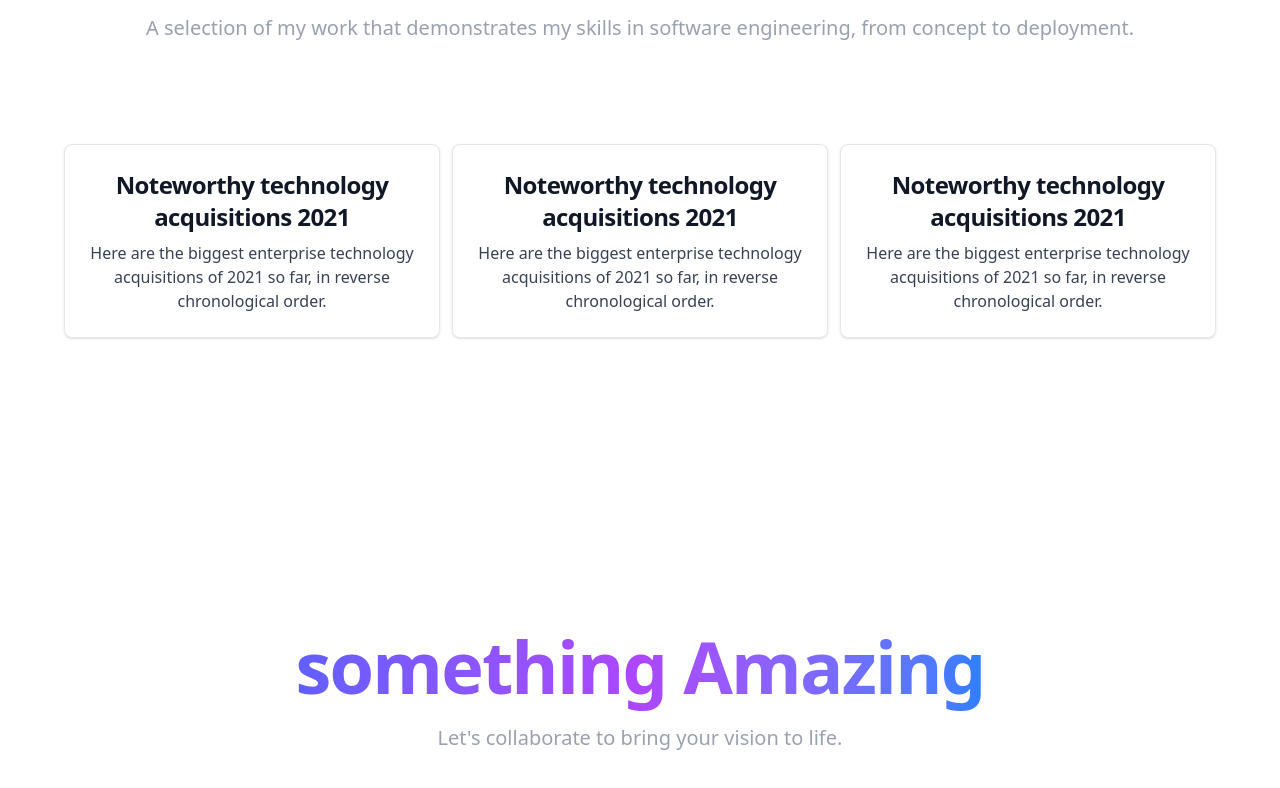
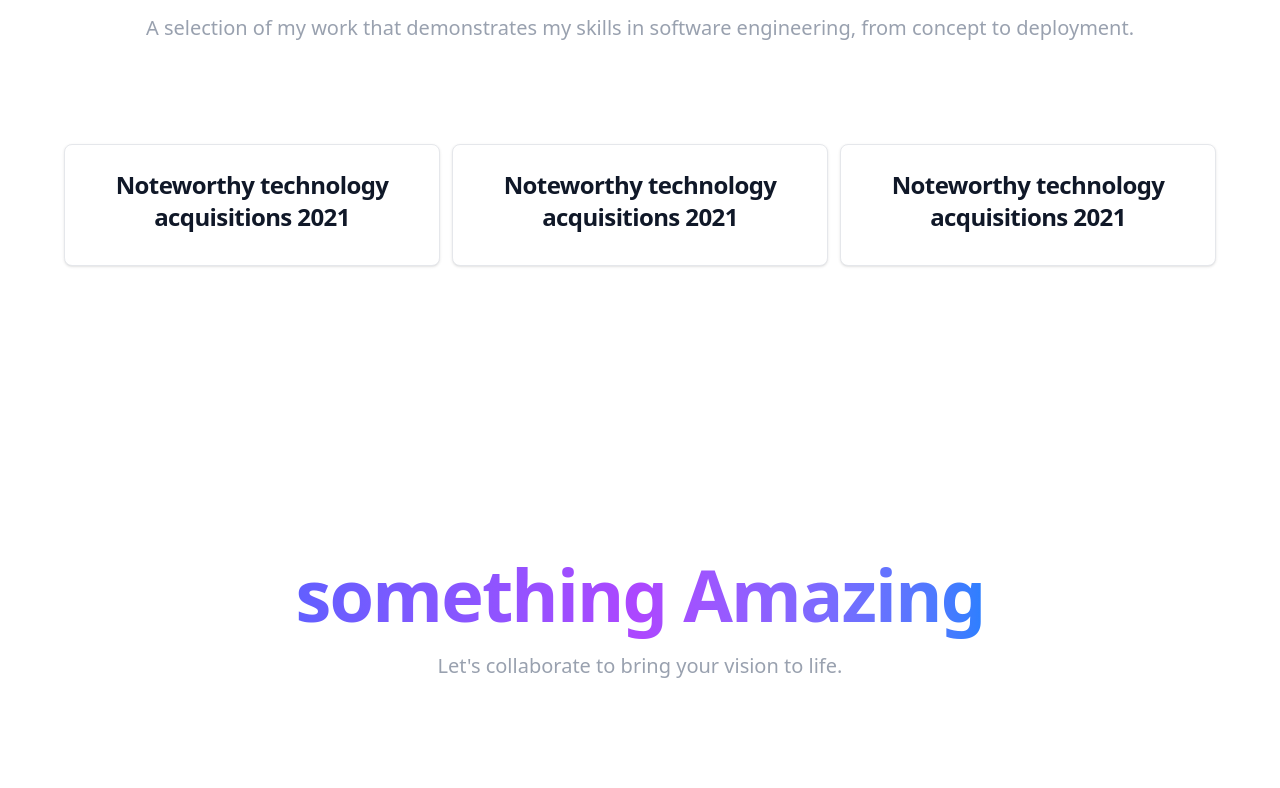
Before and after one commit to Serge07cloud/my-portfolio, a React (Vite) app: page / in a window 1280 px wide. Shown: the part 2623-3411 px from the top of the page. Built offline with nearby package versions, Linux system fonts and the light colour scheme.

Commit message:
Update Expertise.jsx

```diff
--- a/src/components/Expertise.jsx
+++ b/src/components/Expertise.jsx
@@ -13,19 +13,19 @@ const Expertise = () =>
           <a href="#" className="block max-w-sm p-6 mb-7 bg-white border border-gray-200 rounded-lg shadow-sm hover:bg-gray-100 dark:bg-gray-800 dark:border-gray-700 dark:hover:bg-gray-700">
 
             <h5 className="mb-2 text-2xl font-bold tracking-tight text-gray-900 dark:text-white">Noteworthy technology acquisitions 2021</h5>
-            <p className="font-normal text-gray-700 dark:text-gray-400">Here are the biggest enterprise technology acquisitions of 2021 so far, in reverse chronological order.</p>
+            <p className="font-normal text-gray-700 dark:text-gray-400"></p>
           </a>
 
           <a href="#" className="block max-w-sm p-6 mb-7 bg-white border border-gray-200 rounded-lg shadow-sm hover:bg-gray-100 dark:bg-gray-800 dark:border-gray-700 dark:hover:bg-gray-700">
 
             <h5 className="mb-2 text-2xl font-bold tracking-tight text-gray-900 dark:text-white">Noteworthy technology acquisitions 2021</h5>
-            <p className="font-normal text-gray-700 dark:text-gray-400">Here are the biggest enterprise technology acquisitions of 2021 so far, in reverse chronological order.</p>
+            <p className="font-normal text-gray-700 dark:text-gray-400"></p>
           </a>
 
           <a href="#" className="block max-w-sm p-6 mb-7 bg-white border border-gray-200 rounded-lg shadow-sm hover:bg-gray-100 dark:bg-gray-800 dark:border-gray-700 dark:hover:bg-gray-700">
 
             <h5 className="mb-2 text-2xl font-bold tracking-tight text-gray-900 dark:text-white">Noteworthy technology acquisitions 2021</h5>
-            <p className="font-normal text-gray-700 dark:text-gray-400">Here are the biggest enterprise technology acquisitions of 2021 so far, in reverse chronological order.</p>
+            <p className="font-normal text-gray-700 dark:text-gray-400"></p>
           </a>
         </div>
       </div>
```
